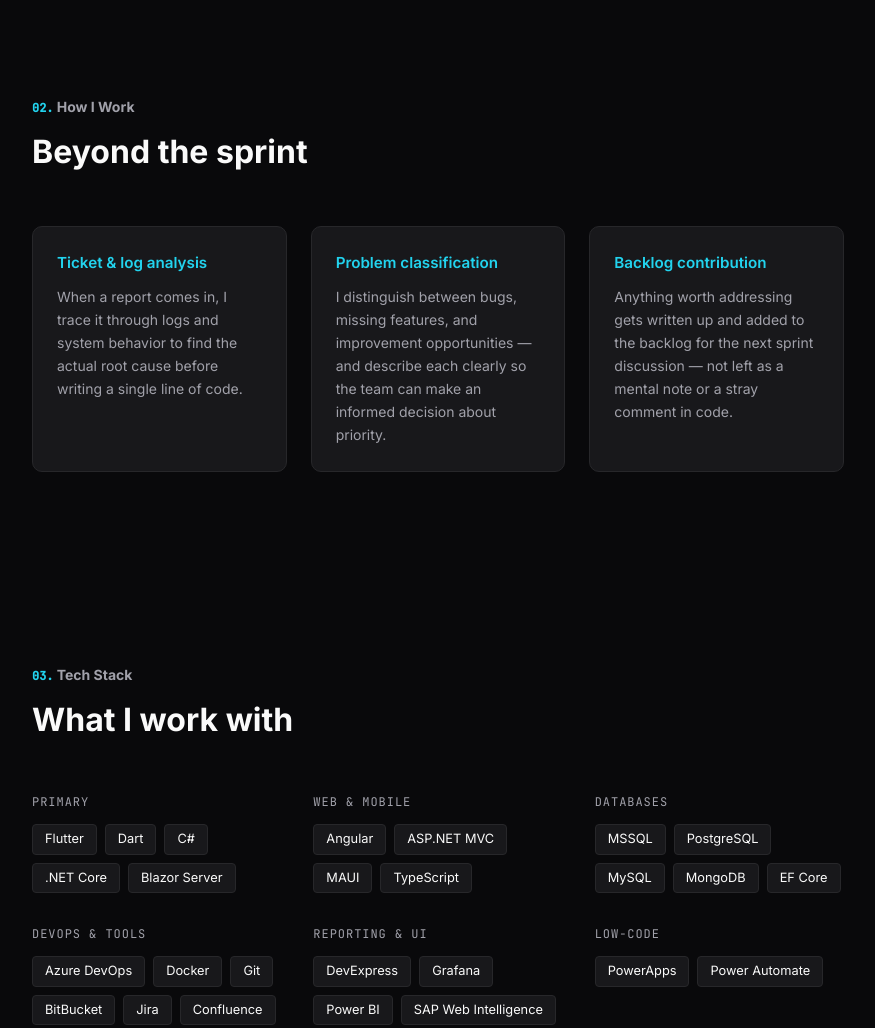
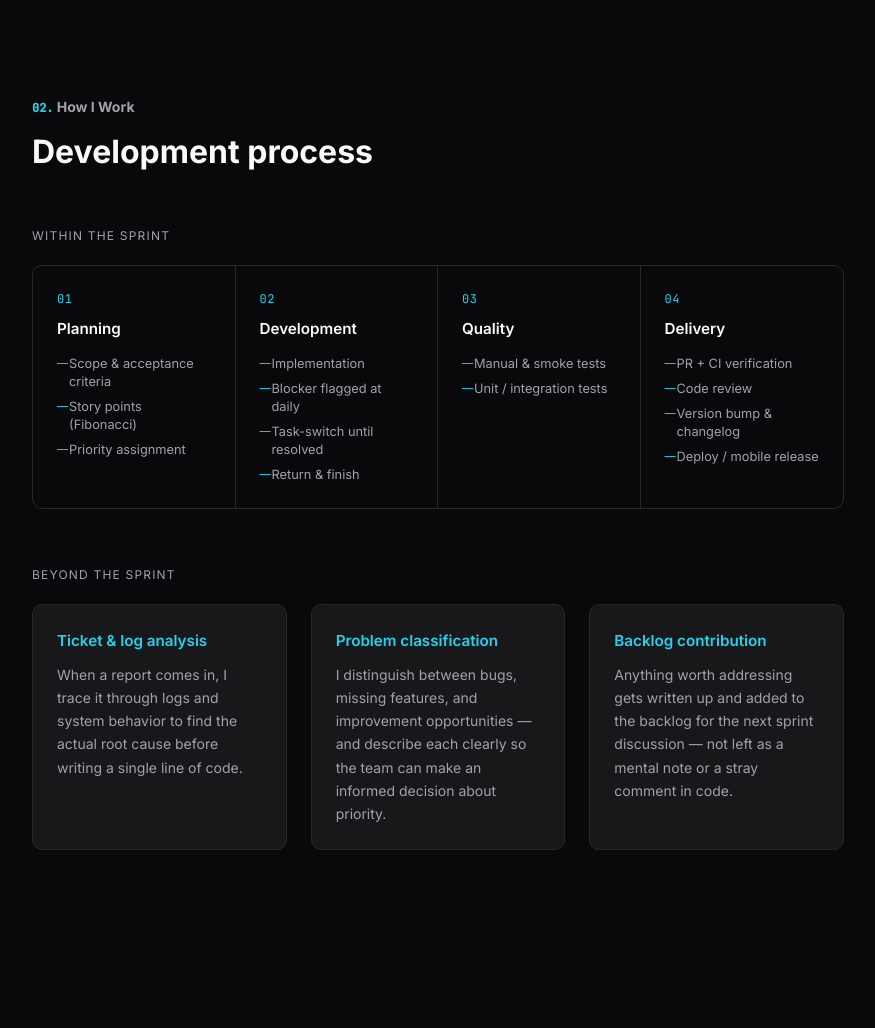
Before and after one commit to pawelel/pawelel.github.io, an Astro site: page / in a window 1280 px wide. Shown: the part 800-1828 px from the top of the page, without its empty margins (202-1077 px from the left). Built offline with nearby package versions, Linux system fonts and the light colour scheme; Astro itself is replaced by a stand-in of ours.

Commit message:
feat(web): expand How I Work with within-sprint phases
Dodano wizualny flow 4 faz sprintu (Planning/Development/Quality/Delivery)
jako uzupelnienie istniejacych kart Beyond the Sprint.

```diff
--- a/src/pages/index.astro
+++ b/src/pages/index.astro
@@ -174,7 +174,50 @@ const experience = [
     <section id="approach">
       <div class="container">
         <h3 class="section-label"><span class="mono accent">02.</span> How I Work</h3>
-        <h2 class="section-title">Beyond the sprint</h2>
+        <h2 class="section-title">Development process</h2>
+
+        <p class="subsection-label">Within the sprint</p>
+        <div class="sprint-phases">
+          <div class="phase">
+            <p class="phase-num mono">01</p>
+            <p class="phase-name">Planning</p>
+            <ul>
+              <li>Scope &amp; acceptance criteria</li>
+              <li>Story points (Fibonacci)</li>
+              <li>Priority assignment</li>
+            </ul>
+          </div>
+          <div class="phase">
+            <p class="phase-num mono">02</p>
+            <p class="phase-name">Development</p>
+            <ul>
+              <li>Implementation</li>
+              <li>Blocker flagged at daily</li>
+              <li>Task-switch until resolved</li>
+              <li>Return &amp; finish</li>
+            </ul>
+          </div>
+          <div class="phase">
+            <p class="phase-num mono">03</p>
+            <p class="phase-name">Quality</p>
+            <ul>
+              <li>Manual &amp; smoke tests</li>
+              <li>Unit / integration tests</li>
+            </ul>
+          </div>
+          <div class="phase">
+            <p class="phase-num mono">04</p>
+            <p class="phase-name">Delivery</p>
+            <ul>
+              <li>PR + CI verification</li>
+              <li>Code review</li>
+              <li>Version bump &amp; changelog</li>
+              <li>Deploy / mobile release</li>
+            </ul>
+          </div>
+        </div>
+
+        <p class="subsection-label" style="margin-top: 56px;">Beyond the sprint</p>
         <div class="approach-grid">
           <div class="approach-item">
             <p class="approach-title">Ticket &amp; log analysis</p>
@@ -359,6 +402,15 @@ const experience = [
   section:first-child { padding-top: 0; }
 
   .section-label { font-size: 0.875rem; color: var(--muted); margin-bottom: 8px; }
+  .subsection-label { font-size: 0.75rem; text-transform: uppercase; letter-spacing: 0.1em; color: var(--muted); margin-bottom: 20px; }
+  .sprint-phases { display: grid; grid-template-columns: repeat(4, 1fr); gap: 0; border: 1px solid var(--border); border-radius: 10px; overflow: hidden; }
+  .phase { padding: 24px; border-right: 1px solid var(--border); }
+  .phase:last-child { border-right: none; }
+  .phase-num { font-size: 0.75rem; color: var(--accent); margin-bottom: 8px; letter-spacing: 0.05em; }
+  .phase-name { font-weight: 600; font-size: 0.95rem; margin-bottom: 14px; color: var(--text); }
+  .phase ul { list-style: none; padding: 0; margin: 0; display: flex; flex-direction: column; gap: 7px; }
+  .phase ul li { font-size: 0.8rem; color: var(--muted); padding-left: 12px; position: relative; line-height: 1.4; }
+  .phase ul li::before { content: '—'; position: absolute; left: 0; color: var(--accent); font-size: 0.7rem; top: 1px; }
   .approach-grid { display: grid; grid-template-columns: repeat(3, 1fr); gap: 24px; margin-top: 8px; }
   .approach-item { background: var(--surface); border: 1px solid var(--border); border-radius: 10px; padding: 24px; }
   .approach-title { font-weight: 600; color: var(--accent); margin-bottom: 10px; font-size: 0.95rem; }
@@ -534,6 +586,10 @@ const experience = [
     nav.open ul { display: flex; }
     .stack-grid { grid-template-columns: 1fr; gap: 24px; }
     .approach-grid { grid-template-columns: 1fr; gap: 16px; }
+    .sprint-phases { grid-template-columns: 1fr 1fr; }
+    .phase { border-right: none; border-bottom: 1px solid var(--border); }
+    .phase:nth-child(odd) { border-right: 1px solid var(--border); }
+    .phase:nth-last-child(-n+2) { border-bottom: none; }
     .project-card { padding: 20px; }
     .job-header { flex-direction: column; }
   }
```
